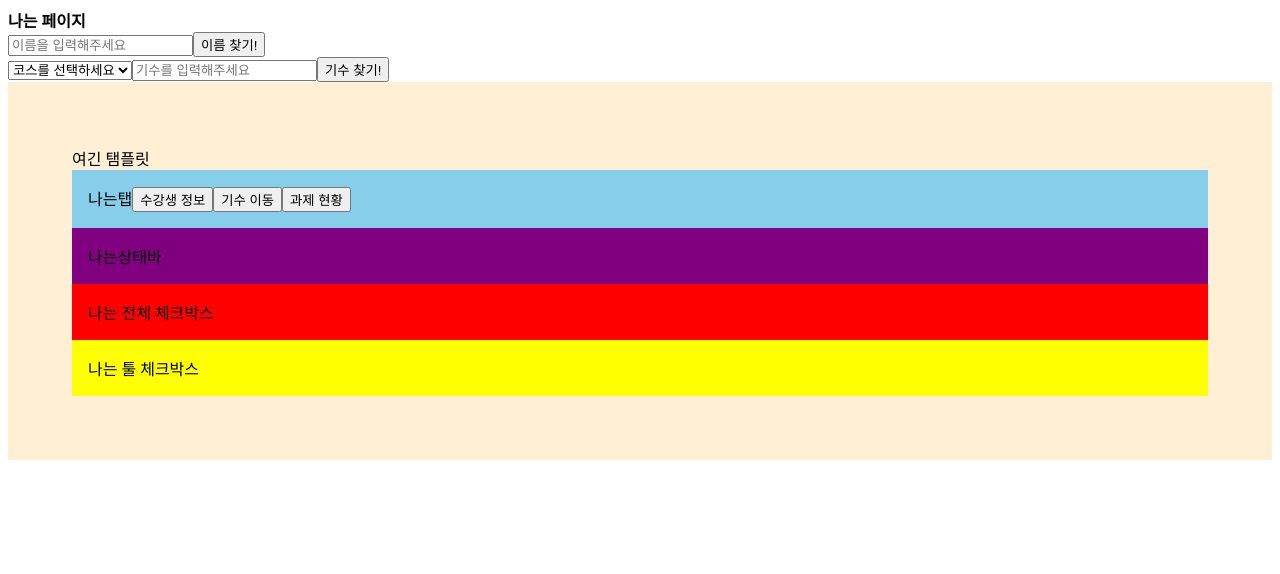
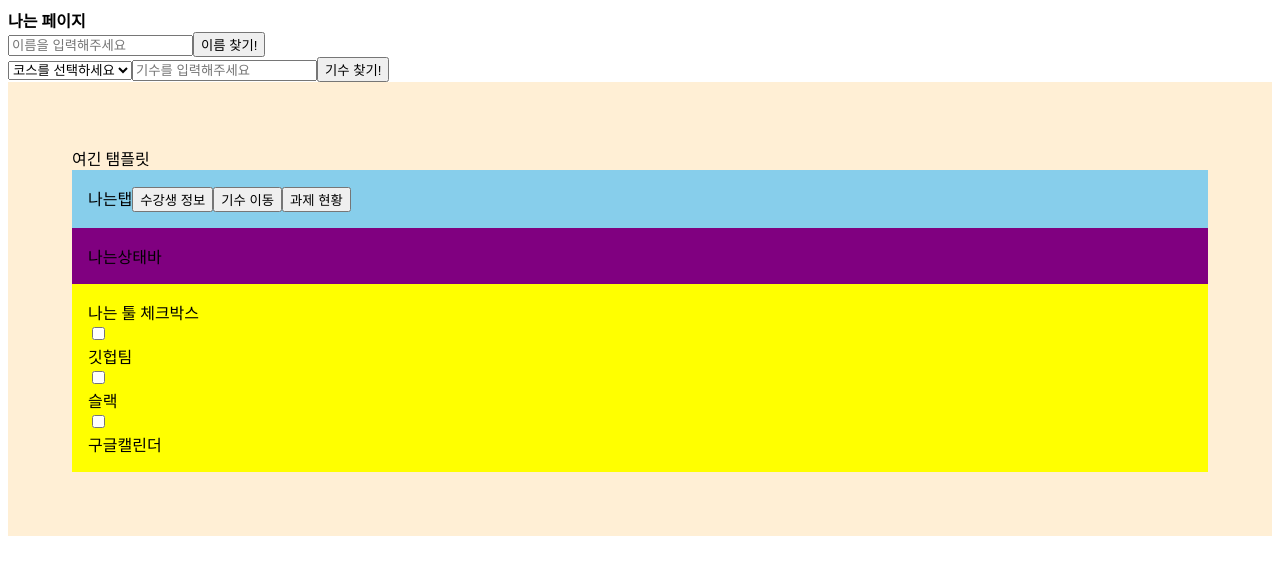
Before and after one commit to olennis/codestates-backoffice, a React (Create React App) app in the folder client/: page / in a window 1280 px wide. Shown: the top 574 px of the page. Built offline with nearby package versions, Linux system fonts and the light colour scheme.

Commit message:
:rocket: [client] 툴 별 체크 이벤트 구현 중

```diff
--- /dev/null
+++ b/client/src/components/atoms/CheckAtoms.tsx
@@ -0,0 +1,12 @@
+// @flow
+import * as React from 'react';
+type Props = {
+
+};
+export const CheckAtoms = (props: Props) => {
+    return (
+        <div>
+            <input type="checkbox" onClick={(event: any) => console.log(event.target.checked)} />
+        </div>
+    );
+};
--- /dev/null
+++ b/client/src/components/atoms/GithubTeam.tsx
@@ -0,0 +1,15 @@
+// @flow
+import React from 'react'
+import { CheckAtoms } from "./CheckAtoms"
+
+type Props = {
+    setGitCheck: any
+};
+
+export const GithubTeam = (props: Props) => {
+    return (
+        <div>
+            <CheckAtoms /> 깃헙팀
+        </div>
+    );
+};
--- /dev/null
+++ b/client/src/components/atoms/GoogleCalendar.tsx
@@ -0,0 +1,13 @@
+// @flow
+import * as React from 'react';
+import { CheckAtoms } from "../atoms/CheckAtoms"
+type Props = {
+
+};
+export const GoogleCalendar = (props: Props) => {
+    return (
+        <span>
+            <CheckAtoms /> 구글캘린더
+        </span>
+    );
+};
--- /dev/null
+++ b/client/src/components/atoms/Slack.tsx
@@ -0,0 +1,14 @@
+// @flow
+import * as React from 'react';
+import { CheckAtoms } from "./CheckAtoms"
+
+type Props = {
+
+};
+export const Slack = (props: Props) => {
+    return (
+        <span>
+            <CheckAtoms /> 슬랙
+        </span>
+    );
+};
--- a/client/src/components/molecules/AllCheckBar.tsx
+++ /dev/null
@@ -1,20 +0,0 @@
-// @flow
-import * as React from 'react';
-import styled from 'styled-components'
-
-type Props = {
-
-};
-export const AllCheckBar = (props: Props) => {
-    return (
-        <AllCheckSection>
-            나는 전체 체크박스
-
-        </AllCheckSection>
-    );
-};
-
-const AllCheckSection = styled.section`
-    padding: 1em;
-    background: red;
-`
--- a/client/src/components/molecules/CheckToolBar.tsx
+++ b/client/src/components/molecules/CheckToolBar.tsx
@@ -1,13 +1,23 @@
 // @flow
 import * as React from 'react';
+import { GoogleCalendar } from "../atoms/GoogleCalendar"
+import { GithubTeam } from '../atoms/GithubTeam';
+import { Slack } from '../atoms/Slack';
 import styled from 'styled-components'
+
+
 type Props = {
+    setGitCheck: any;
+};
 
-};
+
 export const CheckToolBar = (props: Props) => {
     return (
         <CheckToolSection>
             나는 툴 체크박스
+            <GithubTeam setGitCheck={props.setGitCheck} />
+            <Slack />
+            <GoogleCalendar />
         </CheckToolSection>
     );
 };
--- a/client/src/components/page/Page.tsx
+++ b/client/src/components/page/Page.tsx
@@ -6,13 +6,13 @@ import { SearchCohort } from '../templates/SearchCohort'
 import { ToolTab } from '../templates/ToolTab'
 import { StudentList } from '../templates/StudentList'
 
-type Checkbok = {
-  check: boolean
-}
+// type Checkbok = {
+//   check: boolean
+// }
 
-const defaultCheck: Checkbok = {
-  check: false
-}
+// const defaultCheck: Checkbok = {
+//   check: false
+// }
 
 
 function Page() {
@@ -21,15 +21,17 @@ function Page() {
   const [name, setName] = useState('')
   const [data, setData] = useState([])
   const [tab, setTab] = useState(1);
-
+  const [gitCheck, setGitCheck] = useState(false) // * 깃헙팀 체크박스 상태관리
+  const [slackCheck, setSlackCheck] = useState(false) // * 슬랙팀 체크박스 상태관리
+  const [calendar, setCalendar] = useState(false) // * 캘린더 체크박스 상태관리
 
 
   return (
     <div>
       <b>나는 페이지</b>
 
-      <SearchCohort cohort = {cohort} setCohort = {setCohort} setNth = {setNth} setName = {setName} name={name} nth={nth} setData={setData} ></SearchCohort>
-      <ToolTab setTab={setTab}/>
+      <SearchCohort cohort={cohort} setCohort={setCohort} setNth={setNth} setName={setName} name={name} nth={nth} setData={setData} ></SearchCohort>
+      <ToolTab setTab={setTab} setGitCheck={setGitCheck} />
       <StudentList data={data}></StudentList>
     </div>
   );
--- a/client/src/components/templates/ToolTab.tsx
+++ b/client/src/components/templates/ToolTab.tsx
@@ -3,13 +3,12 @@ import * as React from 'react';
 import { Tabs } from "../molecules/Tabs";
 import { StateBar } from "../molecules/StateBar"
 import { CheckToolBar } from "../molecules/CheckToolBar"
-import { AllCheckBar } from "../molecules/AllCheckBar"
 import styled from 'styled-components'
 
 
 type Props = {
     setTab: any,
-
+    setGitCheck: any
 };
 
 export const ToolTab = (props: Props) => {
@@ -19,8 +18,7 @@ export const ToolTab = (props: Props) => {
             여긴 탬플릿
             <Tabs setTab={props.setTab} />
             <StateBar />
-            <AllCheckBar />
-            <CheckToolBar />
+            <CheckToolBar setGitCheck={props.setGitCheck} />
         </Section >
     );
 };
```
